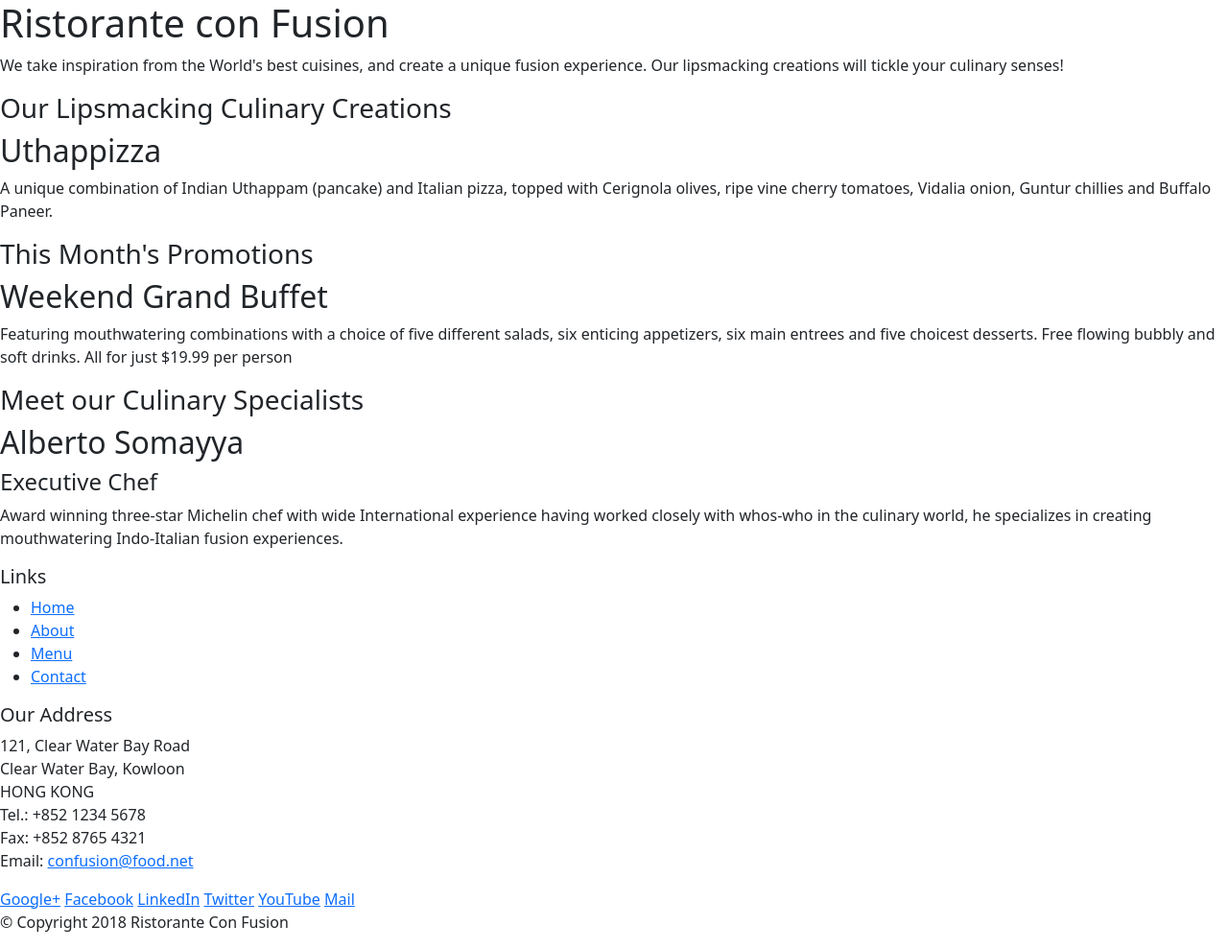
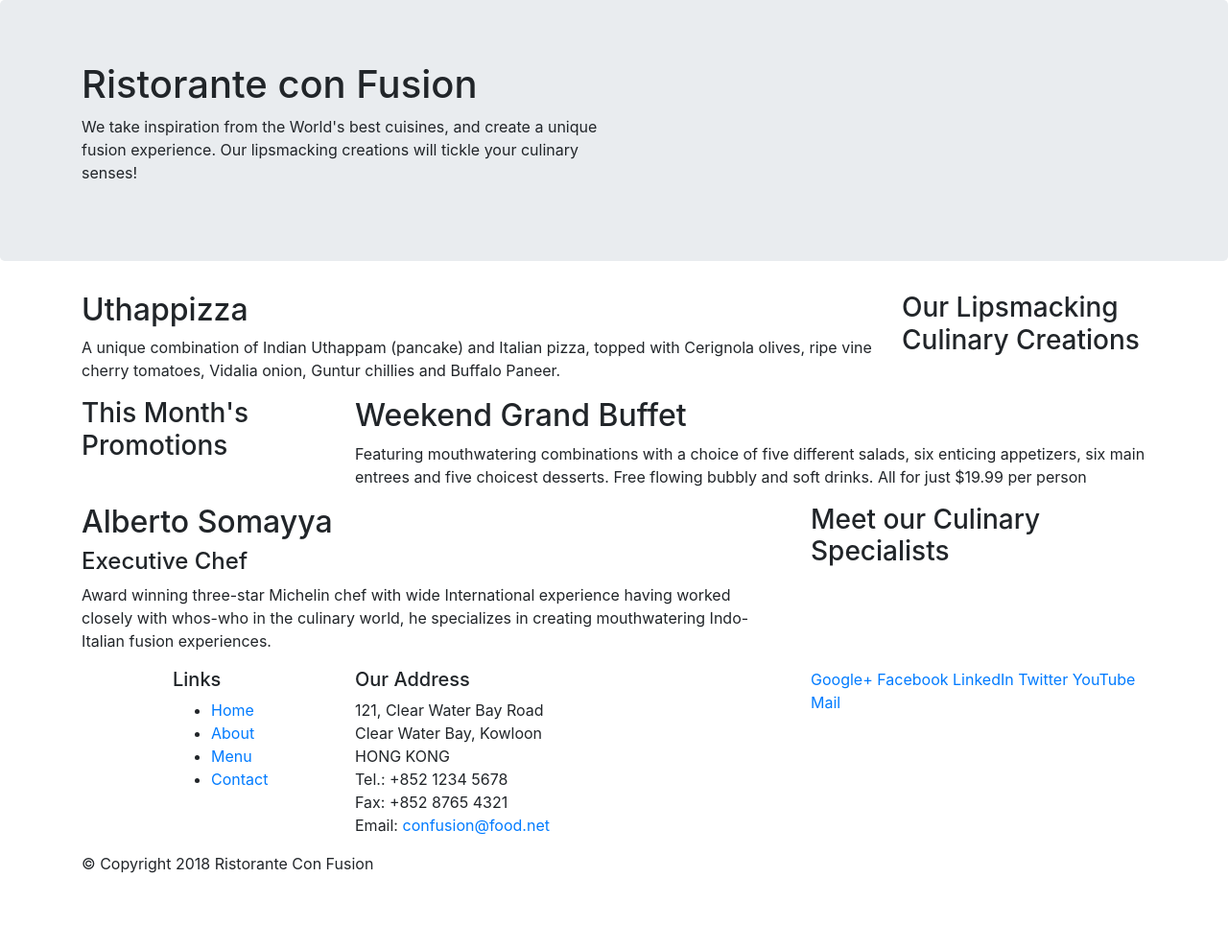
Before and after one commit to VikkiSinghs/ui, a website: page index.html in a window 1280 px wide. Shown: the whole page at 96% size. After the commit the page ends 928 px from the top, so only its background shows below. Drawn offline with nearby package versions, Linux system fonts and the light colour scheme.

Commit message:
Bootstrap grid-1

```diff
--- a/index.html
+++ b/index.html
@@ -12,51 +12,51 @@
     <title>Ristorante Con Fusion</title>
 </head>
   <!-- jQuery first, then Popper.js, then Bootstrap JS. -->
-  <script src="node_modules/jquery/dist/jquery.slim.min.js"></script>
+  <script src="node_modules/jquery-slim/dist/jquery.slim.min.js"></script>
   <script src="node_modules/popper.js/dist/umd/popper.min.js"></script>
   <script src="node_modules/bootstrap/dist/js/bootstrap.min.js"></script>
 <body>
 
-    <header>
-        <div>
-            <div>
-                <div>
+    <header class="jumbotron">
+        <div class="container">
+            <div class="row">
+                <div class="col-12 col-sm-6">
                     <h1>Ristorante con Fusion</h1>
                     <p>We take inspiration from the World's best cuisines, and create a unique fusion experience. Our lipsmacking creations will tickle your culinary senses!</p>
                 </div>
-                <div>
+                <div class="col-12 col-sm">
                 </div>
             </div>
         </div>
     </header>
 
-    <div>
-        <div>
-            <div>
+    <div class="container">
+        <div class="row">
+            <div class="col-12 col-sm-4 order-sm-last col-md-3">
                 <h3>Our Lipsmacking Culinary Creations</h3>
             </div>
-            <div>
+            <div class="col col-sm order-sm-first col-md">
                 <h2>Uthappizza</h2>
                 <p>A unique combination of Indian Uthappam (pancake) and Italian pizza, topped with Cerignola olives, ripe vine cherry tomatoes, Vidalia onion, Guntur chillies and Buffalo Paneer.</p>
             </div>
         </div>
 
 
-        <div>
-            <div>
+        <div class="row">
+            <div class="col-12 col-sm-4 col-md-3">
                 <h3>This Month's Promotions</h3>
             </div>
-            <div>
+            <div class="col col-sm col-md">
                 <h2>Weekend Grand Buffet</h2>
                 <p>Featuring mouthwatering combinations with a choice of five different salads, six enticing appetizers, six main entrees and five choicest desserts. Free flowing bubbly and soft drinks. All for just $19.99 per person </p>
             </div>
         </div>
 
-        <div>
-            <div>
+        <div class="row">
+            <div class="col-12 order-sm-last col-sm-4 col-md-4">
                 <h3>Meet our Culinary Specialists</h3>
             </div>
-            <div>
+            <div class="col order-sm-first col-sm col-md">
                 <h2>Alberto Somayya</h2>
                 <h4>Executive Chef</h4>
                 <p>Award winning three-star Michelin chef with wide International experience having worked closely with whos-who in the culinary world, he specializes in creating mouthwatering Indo-Italian fusion experiences. </p>
@@ -65,9 +65,9 @@
     </div>
 
     <footer>
-        <div>
-            <div>
-                <div>
+        <div class="container">
+            <div class="row">
+                <div class="col-4 offset-1 col-sm-2">
                     <h5>Links</h5>
                     <ul>
                         <li><a href="#">Home</a></li>
@@ -76,7 +76,7 @@
                         <li><a href="#">Contact</a></li>
                     </ul>
                 </div>
-                <div>
+                <div class="col-7 col-sm-5">
                     <h5>Our Address</h5>
                     <address>
 		              121, Clear Water Bay Road<br>
@@ -87,7 +87,7 @@
 		              Email: <a href="mailto:confusion@food.net">confusion@food.net</a>
 		           </address>
                 </div>
-                <div>
+                <div class="col-12 col-sm-4">
                     <div>
                         <a href="http://google.com/+">Google+</a>
                         <a href="http://www.facebook.com/profile.php?id=">Facebook</a>
@@ -98,8 +98,8 @@
                     </div>
                 </div>
            </div>
-           <div>
-                <div>
+           <div class="row">
+                <div class="col-auto">
                     <p>© Copyright 2018 Ristorante Con Fusion</p>
                 </div>
            </div>
--- a/package.json
+++ b/package.json
@@ -22,8 +22,8 @@
     "lite-server": "^2.6.1"
   },
   "dependencies": {
-    "bootstrap": "^5.2.0",
-    "jquerry": "^0.0.1-security",
+    "bootstrap": "^4.0.0",
+    "jquery-slim": "^3.0.0",
     "popper.js": "^1.16.1"
   }
 }
```
Also changed, not shown: 1 other file.
